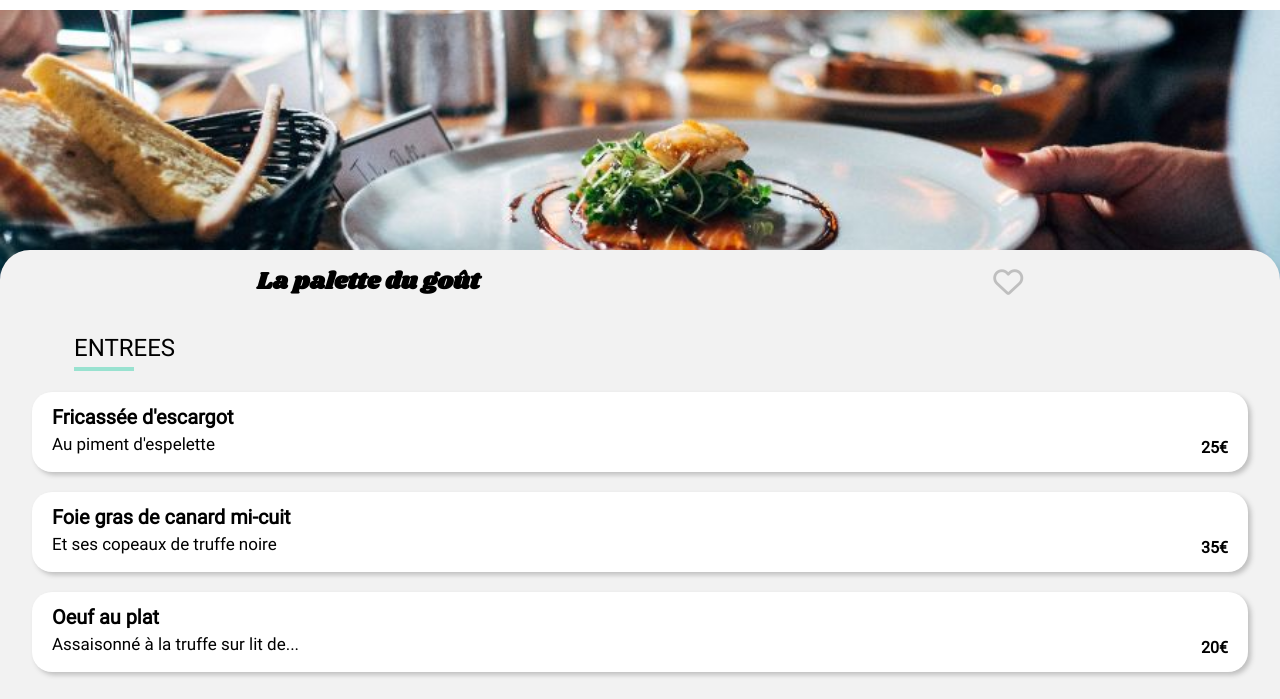
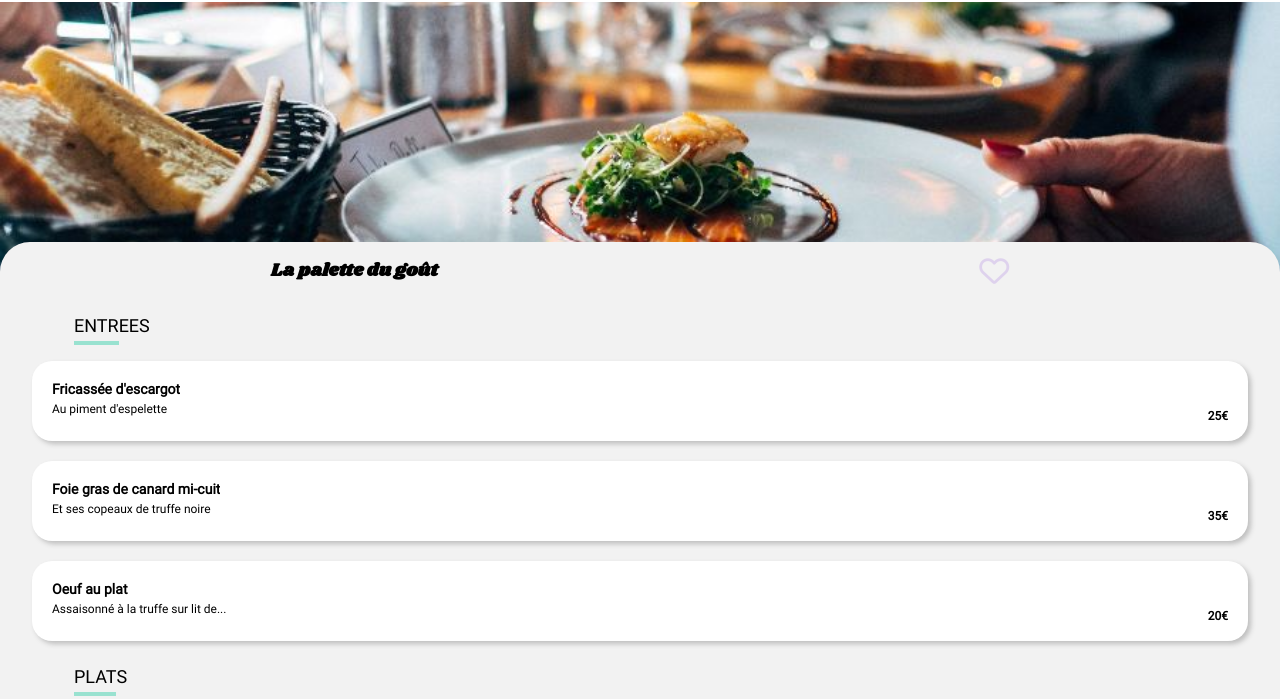
Before and after one commit to Chris5477/Ohmyfood, a website: page page1.html in a window 1280 px wide. Shown: the part 62-761 px from the top of the page. Drawn offline with Linux system fonts and the light colour scheme.

Commit message:
Ajustement sur le dernier commit (a337711)

```diff
--- a/page1.html
+++ b/page1.html
@@ -28,7 +28,7 @@
             <div class="menu__name">
 
                 <h2 class="name-resto">La palette du goût</h2>
-                <span class="far fa-heart"></span>
+                <span class="far fa-heart heart-nofill"></span>
 
             </div>
 
--- a/sass/base/_global.scss
+++ b/sass/base/_global.scss
@@ -6,7 +6,7 @@
 @font-face {
     font-family: 'shrikhandregular';
     src: url('police/Shrikhand/shrikhand-regular-webfont.woff2') format('woff2'),
-         url('police/Shrikhand/shrikhand-regular-webfont.woff') format('woff');
+    url('police/Shrikhand/shrikhand-regular-webfont.woff') format('woff');
     font-weight: normal;
     font-style: normal;
 
@@ -14,7 +14,7 @@
 @font-face {
     font-family: 'roboto';
     src: url('police/Roboto/roboto-regular.woff2') format('woff2'),
-         url('police/Roboto/roboto-regular.woff') format('woff');
+    url('police/Roboto/roboto-regular.woff') format('woff');
 }
 
 body{
@@ -23,6 +23,7 @@ body{
     box-sizing: border-box;
     @include size-container(100%, 100vh);
     font-family: "roboto";
+    font-size: 12px;
 }
 
 h1, .name-resto{
--- a/sass/components/_logo.scss
+++ b/sass/components/_logo.scss
@@ -20,27 +20,23 @@
     @include flexing(flex-start,center);
 }
 
-.fa-heart{
-    font-size: 30px;
-    color: $color-shadow;
-}
-
 .fa-check::before{
     font-size: 20px;
     color: $color-third;
 }
 
 
-.heart::before{
+.heart-nofill::before{
     font-size: 30px;
+    cursor: pointer;
     color: $color-primary;
 }
 
-.heart{
-    opacity: 0;
+.heart-nofill{
+    opacity: 0.2;
 }
 
-.heart:hover{
+.heart-nofill:hover{
     animation: fill 0.6s ease-out forwards;
 }
 
@@ -51,12 +47,13 @@
     }
 
     80%{
-        transform: scale(1.3);
+        transform: scale(1.5);
         opacity: 0.7;
     }
 
     100%{
         transform: scale(1);
+        font-weight: bold;
         opacity: 1;
     }
 }
--- a/sass/page/_acceuil.scss
+++ b/sass/page/_acceuil.scss
@@ -108,7 +108,7 @@ h2{
 
        & h3{
            margin: 0;
-           padding-top: 5px;
+           padding-top: 10px;
            padding-left: 10px;
        }
        & p{
--- a/sass/page/_pages.scss
+++ b/sass/page/_pages.scss
@@ -48,7 +48,6 @@ background-position: center center;
         overflow: hidden;
         text-overflow: ellipsis;
         white-space: nowrap;
-        font-size: 17px;
         &--weight-txt{
             font-weight: 300;
             @include marging(5px, 0);
```
Also changed, not shown: index.html (+0 -4 lines), page2.html (+1 -1 lines), page3.html (+1 -1 lines), page4.html (+1 -1 lines), main.css, 1 other file.
